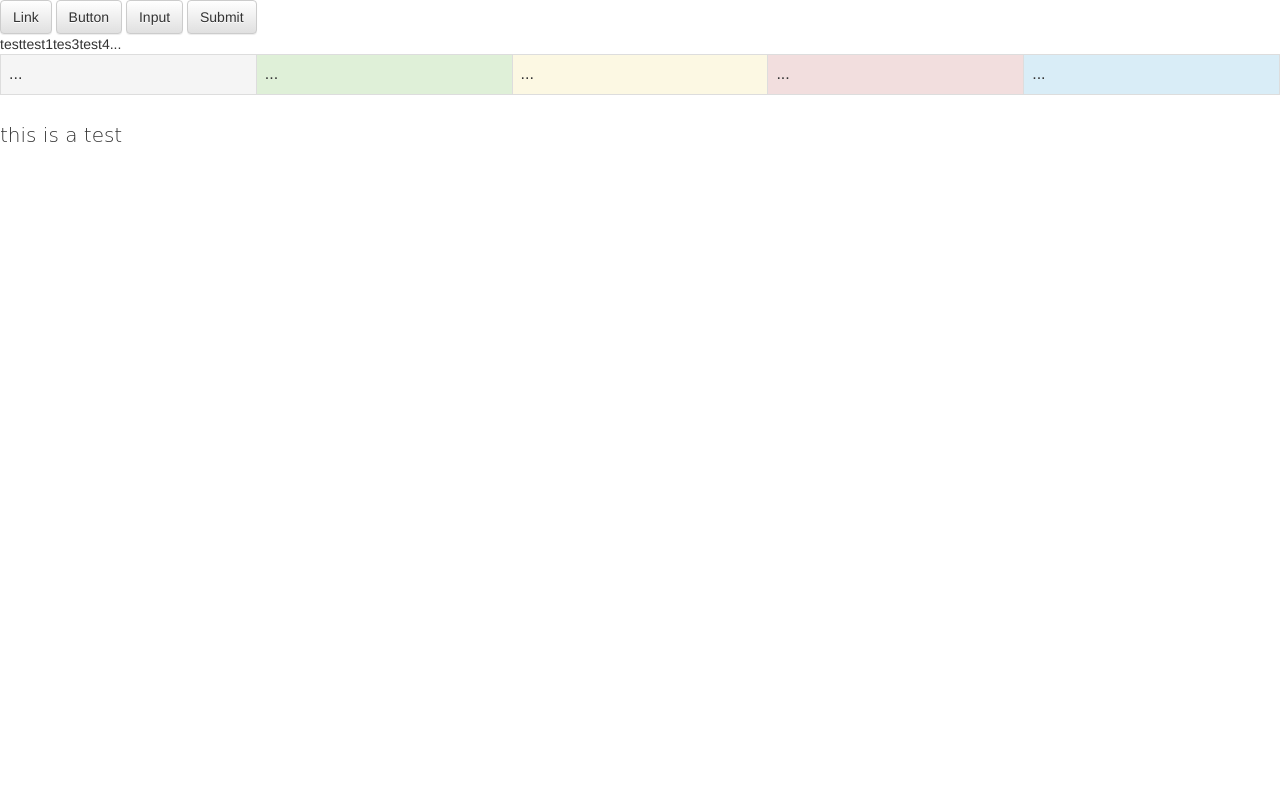
After one commit to laurieowens/Basic-Portfolio, a PHP site: page /tes1.html in a window 1280 px wide. The commit adds this page. Run offline with PHP 8.4, Linux system fonts and the light colour scheme.

Commit message:
initial site files

```diff
--- a/contact.html
+++ b/contact.html
@@ -28,7 +28,7 @@
 <div class="container">
 
   <div class="AboutMeHeader">
-    <h2><strong>&nbsp&nbspContact</strong><h2>
+    <h2><strong>&nbsp&nbspContact</h2></strong>
   <hr size="3" width="630"></hr>
   </div>
 
--- /dev/null
+++ b/style1.css
@@ -0,0 +1 @@
+p:hover{color:green;}
--- /dev/null
+++ b/tes1.html
@@ -0,0 +1,54 @@
+<html>
+<head>
+
+	<!-- Latest compiled and minified CSS -->
+<link rel="stylesheet" href="https://maxcdn.bootstrapcdn.com/bootstrap/3.3.7/css/bootstrap.min.css" integrity="sha384-BVYiiSIFeK1dGmJRAkycuHAHRg32OmUcww7on3RYdg4Va+PmSTsz/K68vbdEjh4u" crossorigin="anonymous">
+
+<!-- Optional theme -->
+<link rel="stylesheet" href="https://maxcdn.bootstrapcdn.com/bootstrap/3.3.7/css/bootstrap-theme.min.css" integrity="sha384-rHyoN1iRsVXV4nD0JutlnGaslCJuC7uwjduW9SVrLvRYooPp2bWYgmgJQIXwl/Sp" crossorigin="anonymous">
+
+<!-- Latest compiled and minified JavaScript -->
+<script src="https://maxcdn.bootstrapcdn.com/bootstrap/3.3.7/js/bootstrap.min.js" integrity="sha384-Tc5IQib027qvyjSMfHjOMaLkfuWVxZxUPnCJA7l2mCWNIpG9mGCD8wGNIcPD7Txa" crossorigin="anonymous"></script>
+<style>
+p{
+	line-height: 2.0;
+	font-size: 20px;
+	font-family: sans-serif;
+	font-weight: 100;
+	letter-spacing: normal;
+	font-family: 'Roboto', sans-serif;
+font-family: 'Barrio', cursive;
+font-family: 'Bahiana', cursive;
+
+}
+</style>
+</head>
+<body>
+<a class="btn btn-default" href="#" role="button">Link</a>
+<button class="btn btn-default" type="submit">Button</button>
+<input class="btn btn-default" type="button" value="Input">
+<input class="btn btn-default" type="submit" value="Submit">
+<br>
+<table class="table table-bordered">
+
+
+<!-- On rows -->
+<tr class="active">test</tr>
+<tr class="success">test1</tr>
+<tr class="warning">tes3</tr>
+<tr class="danger">test4</tr>
+<tr class="info">...</tr>
+
+<!-- On cells (`td` or `th`) -->
+<tr>
+  <td class="active">...</td>
+  <td class="success">...</td>
+  <td class="warning">...</td>
+  <td class="danger">...</td>
+  <td class="info">...</td>
+</tr>
+</table>
+
+<p>this is a test</p>
+</body>
+</html>
```
Also changed, not shown: assets/css/style.css (+60 -0 lines), portfolio.html (+22 -6 lines), 1 other file.
